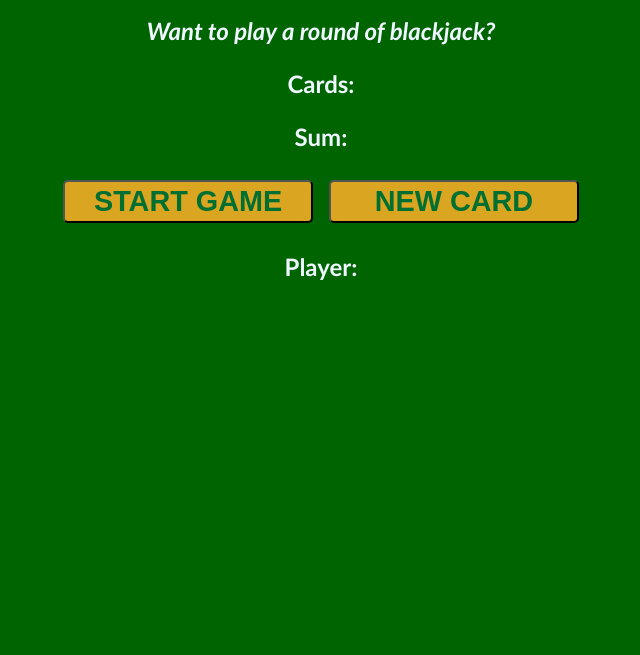
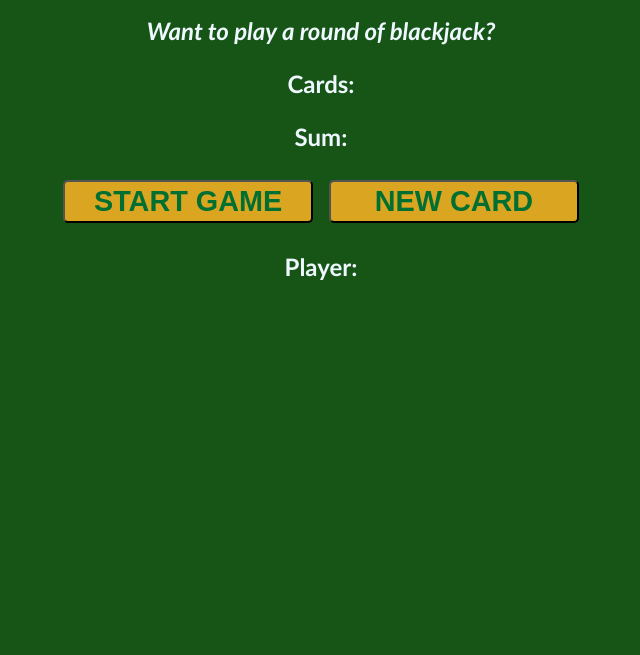
Before and after one commit to jnpwebdesign/blackjack-game, a plain HTML site: page index.html in a window 1280 px wide. Shown: the part 145-800 px from the top of the page, without its empty margins (319-959 px from the left). Drawn offline with Linux system fonts and the light colour scheme.

Commit message:
changed background color

```diff
--- a/styles.css
+++ b/styles.css
@@ -1,7 +1,7 @@
 
 body {
     font-family: 'Trebuchet MS', 'Lucida Sans Unicode', 'Lucida Grande', 'Lucida Sans', Arial, sans-serif;
-    background-color: darkgreen;
+    background-color: rgb(23, 85, 23);
     color: aliceblue;
     text-align: center;
     font-weight: bold;
```
